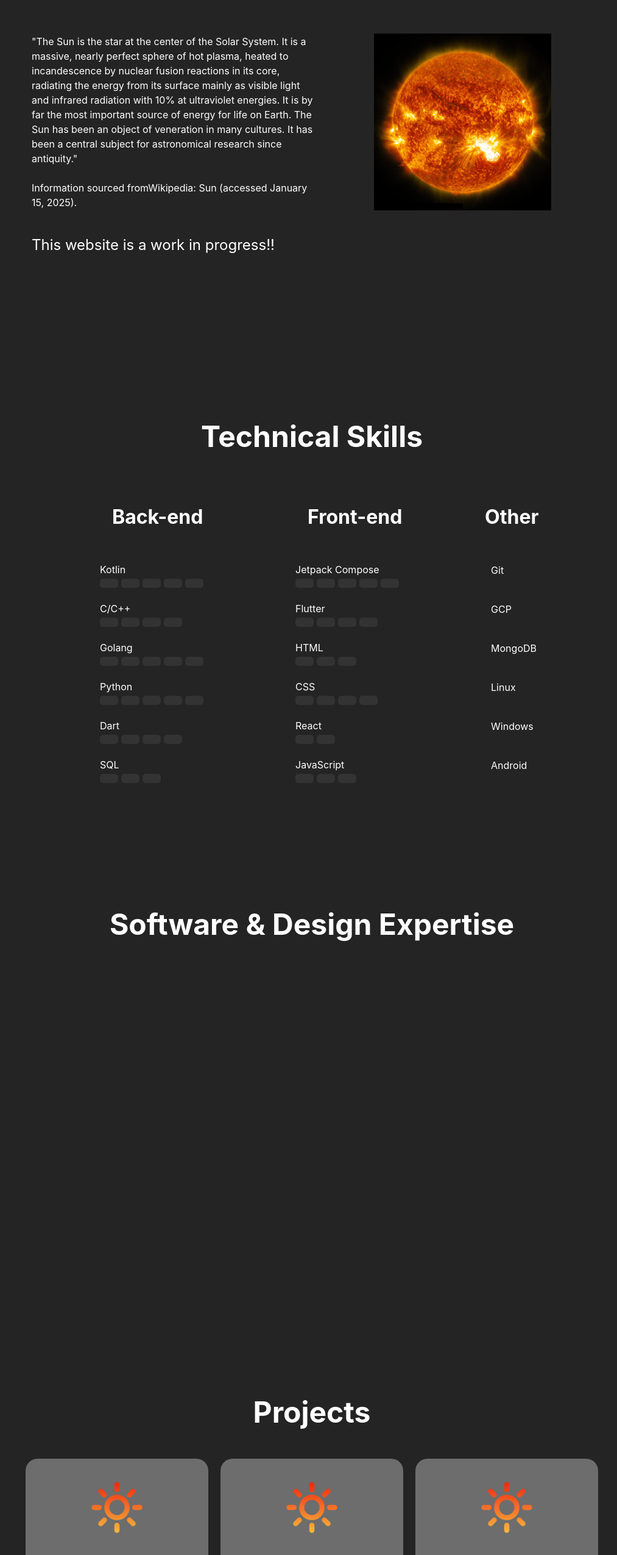
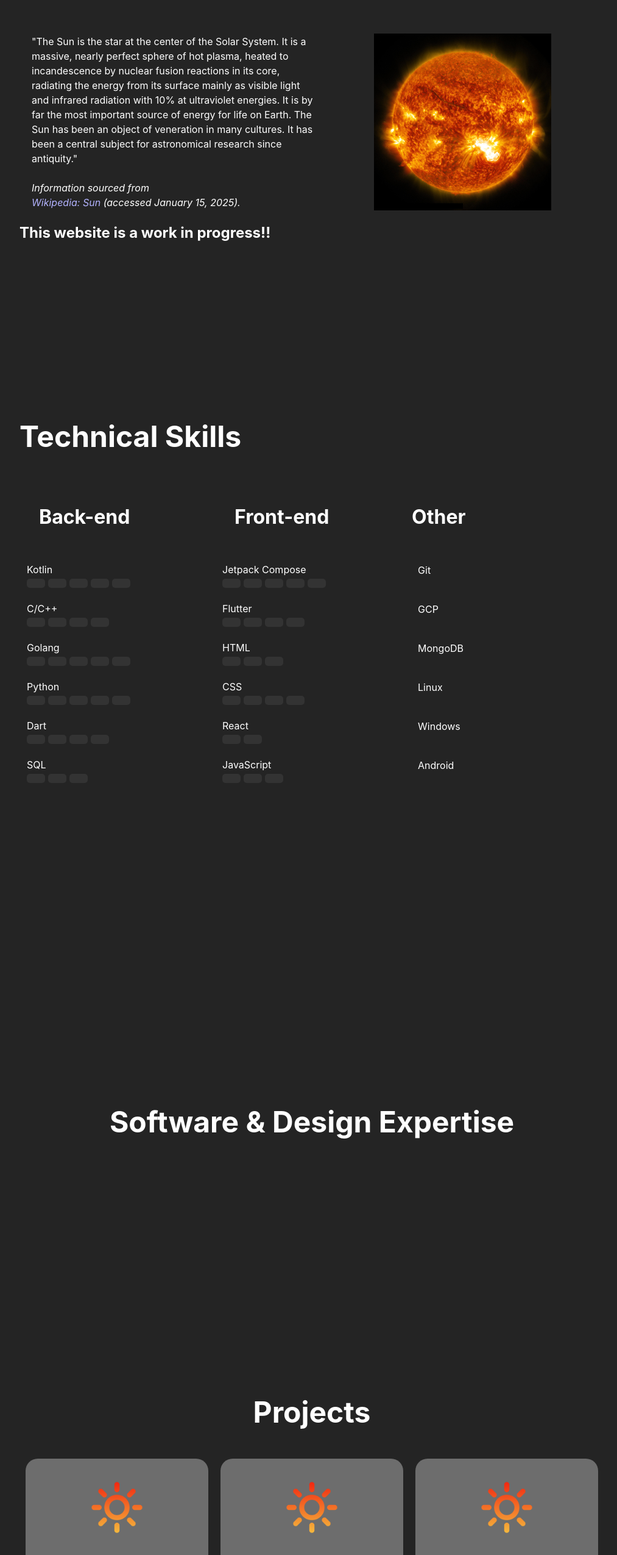
Before and after one commit to MaloSunce/ReactDemo, a React (Vite) app in the folder ReactDemo/: page / in a window 1280 px wide. Shown: the part 1040-3590 px from the top of the page at 61% size, without its empty margins (128-1141 px from the left). Built offline with nearby package versions, Linux system fonts and the light colour scheme.

Commit message:
update: some small design improvements

```diff
--- a/ReactDemo/src/content/AboutMe.jsx
+++ b/ReactDemo/src/content/AboutMe.jsx
@@ -16,11 +16,11 @@ function AboutMe() {
 
                 <br/><br/>
 
-                Information sourced from
-                <a href="https://en.wikipedia.org/wiki/Sun" target="_blank" rel="noopener noreferrer">
-                    Wikipedia: Sun </a> (accessed January 15, 2025).
+                <i>Information sourced from  <br/>
+                <a href="https://en.wikipedia.org/wiki/Sun" target="_blank" rel="noopener noreferrer" style={{color: '#b3b3ff'}}>
+                    Wikipedia: Sun </a> (accessed January 15, 2025).</i>
             </p>
-            <p className="Box1">This website is a work in progress!!</p>
+            <b className="Box1">This website is a work in progress!!</b>
         </div>
     );
 }
--- a/ReactDemo/src/content/DevelSkills.css
+++ b/ReactDemo/src/content/DevelSkills.css
@@ -1,11 +1,7 @@
 .DevelSkills {
-    display: grid;
-    grid-template-areas:
-        "Title Title Title"
-        "Subtitles Subtitles Subtitles"
-        "SkillList SkillList SkillList";
-    grid-template-columns: repeat(3, 1fr);
-    grid-template-rows: 1fr 1fr 1fr;
+    display: flex;
+    flex-direction: column;
+    justify-self: center;
     justify-content: center;
     text-align: center;
     height: 100vh;
--- a/ReactDemo/src/content/TechSkills.css
+++ b/ReactDemo/src/content/TechSkills.css
@@ -1,20 +1,10 @@
 .TechSkills {
-    display: grid;
-    grid-template-areas:
-        "Title"
-        "Table";
-    grid-template-columns: 1fr;
-    grid-template-rows: 1fr 0.3fr 2fr;
-    justify-content: center;
-    text-align: center;
+    display: flex;
+    flex-direction: column;
     height: 100vh;
     width: 75%;
     scroll-snap-align: start;
     margin: auto;
-}
-
-.Title {
-    grid-area: Title;
 }
 
 .Table {
--- a/ReactDemo/src/index.css
+++ b/ReactDemo/src/index.css
@@ -13,7 +13,7 @@
   /* Default theme */
   --background: #242424;
   --text-primary: white;
-  --text-secondary: #dedede;
+  --text-secondary: #a8a8a8;
   --primary-container: #6d6d6d;
   --accent: #333333;
   --darkest: #000000;
```
